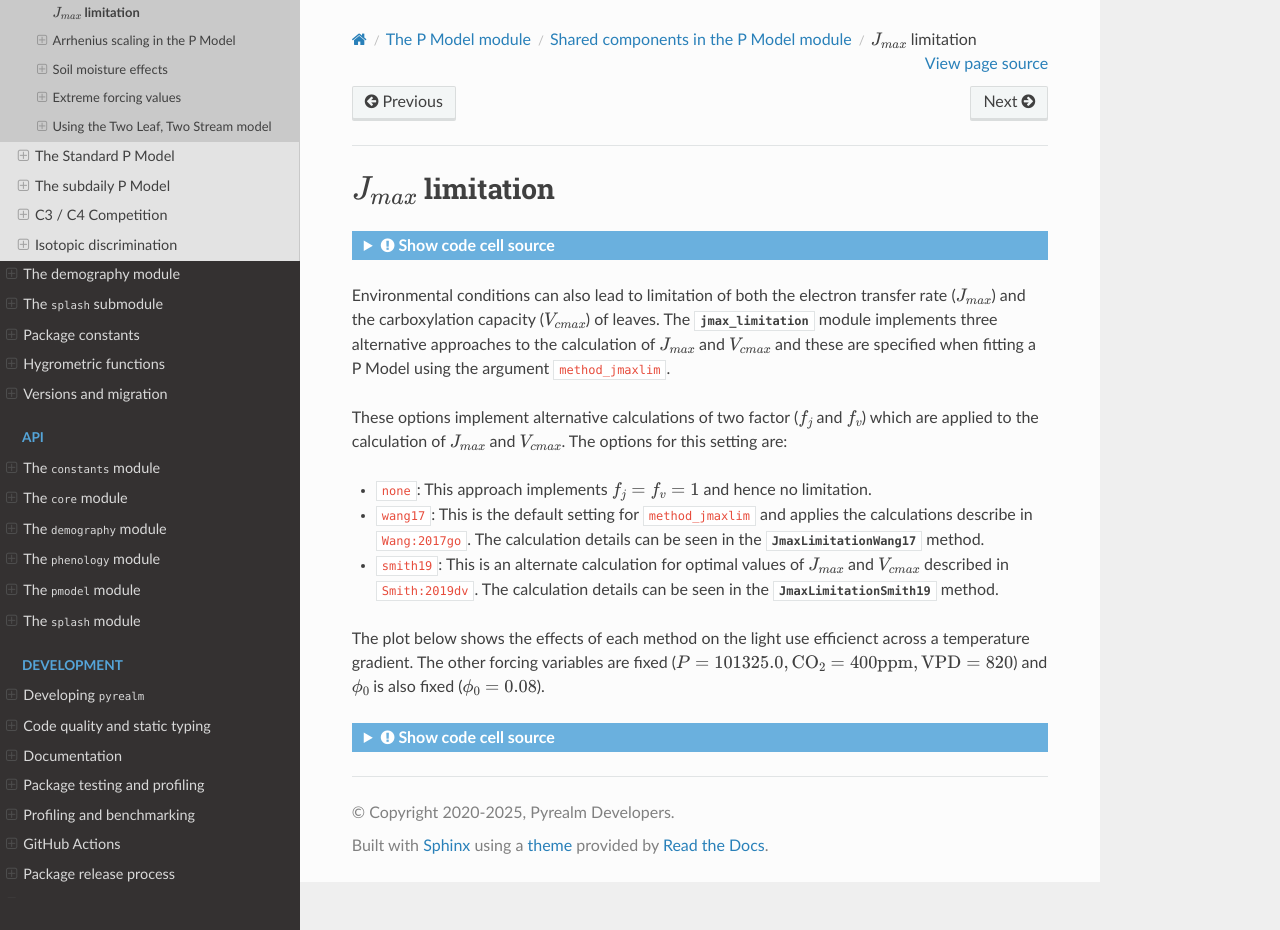
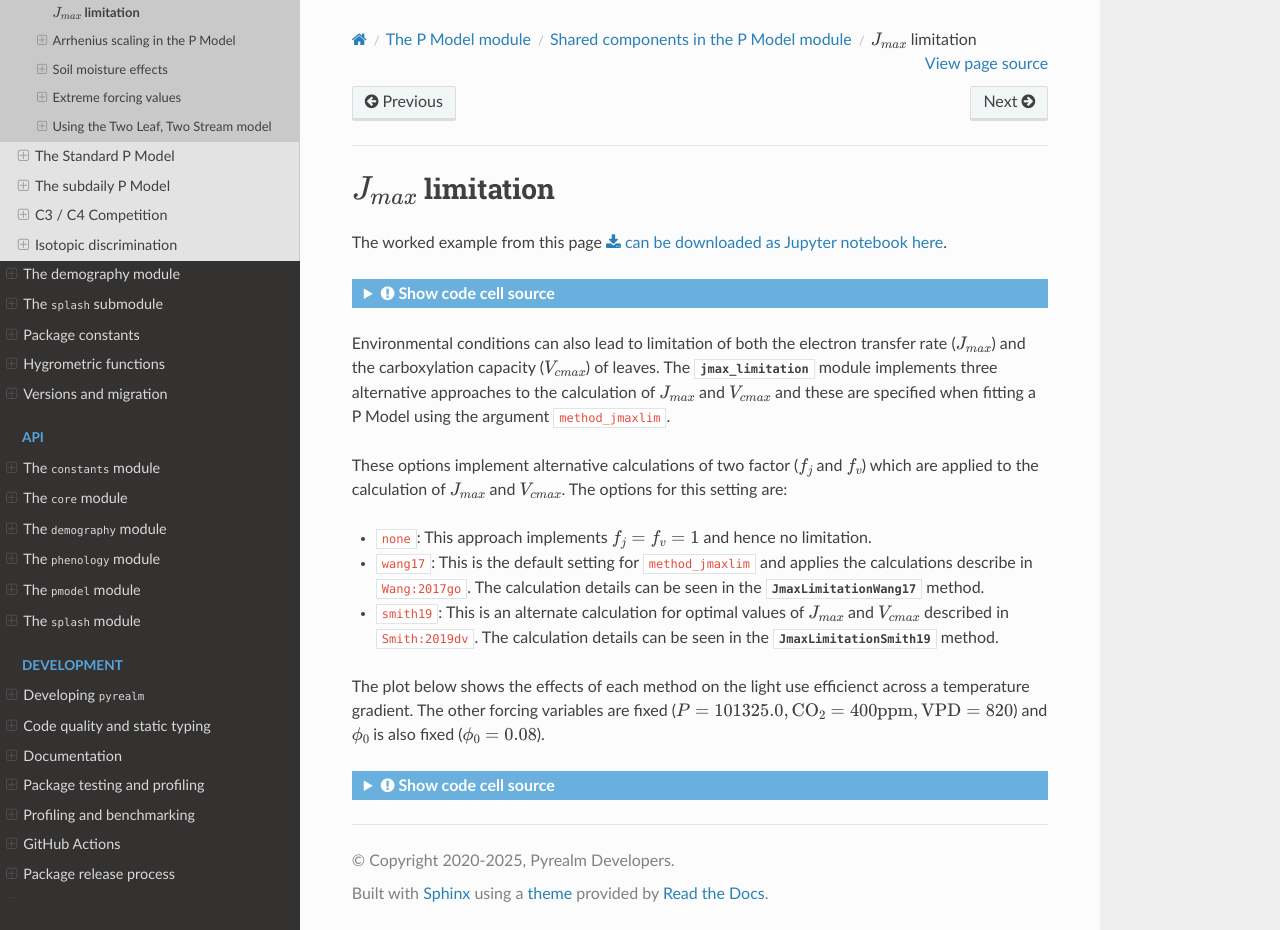
Before and after one commit to ImperialCollegeLondon/pyrealm, a Sphinx documentation site: the page built from docs/source/users/pmodel/shared_components/jmax_limitation.md, in a window 1280 px wide and 930 px high. Built offline with Sphinx 7.4.7 and the Read the Docs theme 3.1.0, drawn with Linux system fonts in a browser that asks for light colours; cross-references to code outside the pages are shown as plain code.

Commit message:
add jmax_lim jupyter notebook

````diff
--- a/docs/source/users/pmodel/shared_components/jmax_limitation.md
+++ b/docs/source/users/pmodel/shared_components/jmax_limitation.md
@@ -22,6 +22,8 @@
 ---
 
 # $J_{max}$ limitation
+
+The worked example from this page {download}`can be downloaded as Jupyter notebook here </_static/JmaxLimitation.ipynb>`.
 
 ```{code-cell} ipython3
 :tags: [hide-input]
````
Also changed, not shown: docs/source/_static/JmaxLimitation.ipynb (added).
